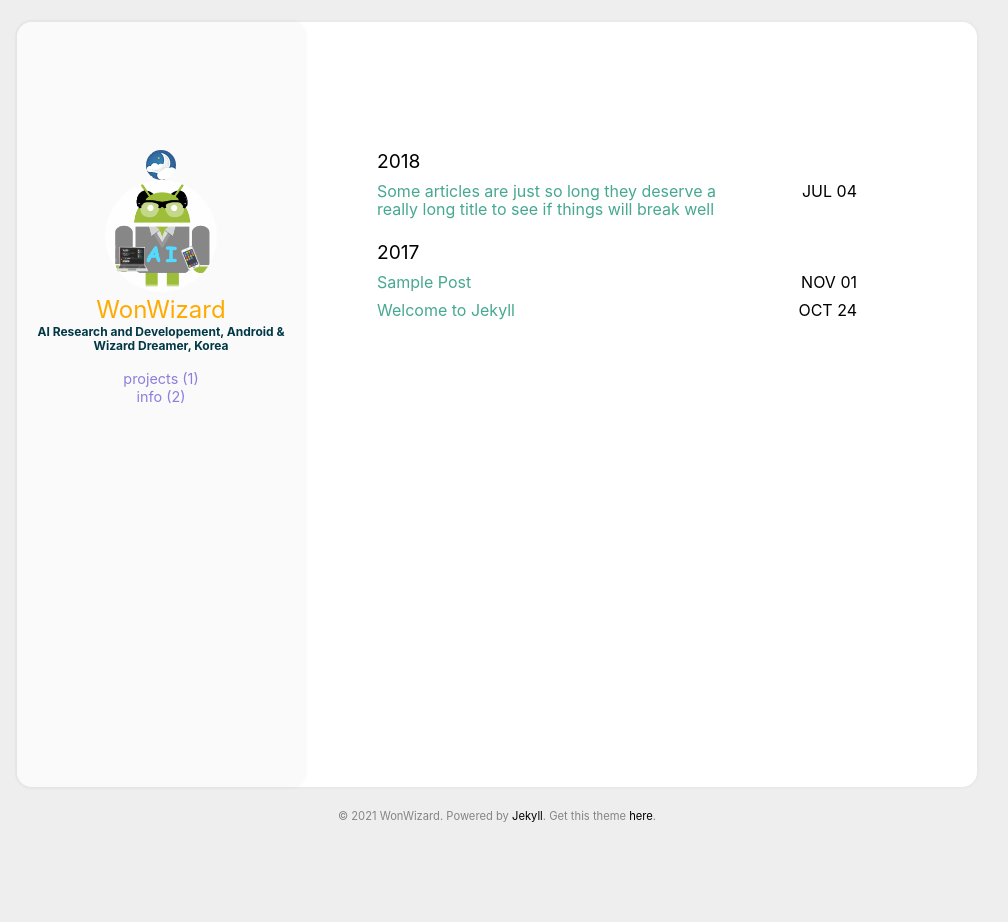
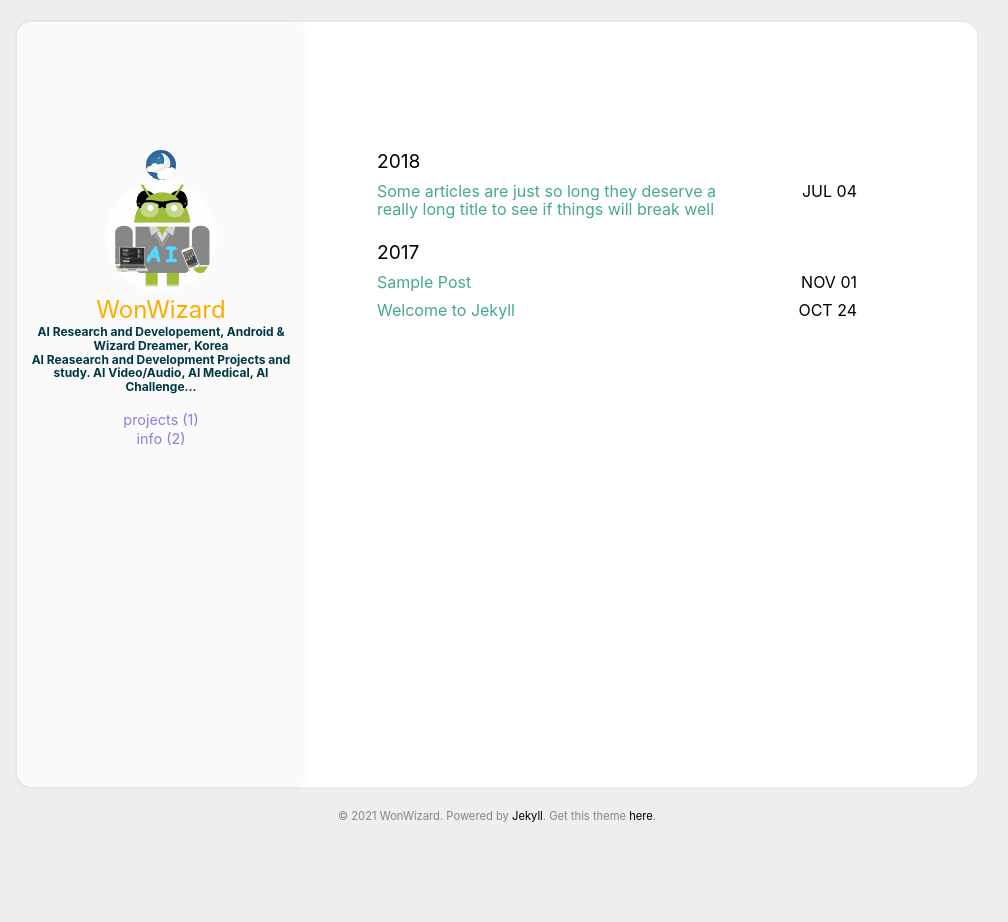
Before and after one commit to wonwizard/wonwizard.github.io, a Jekyll site: the page built from index.html, in a window 1280 px wide. Shown: the whole page, without its empty margins (143-1151 px from the left). Built offline with Jekyll 4.4.1, drawn with Linux system fonts in a browser that asks for light colours.

Commit message:
Update _config.yml

```diff
--- a/_config.yml
+++ b/_config.yml
@@ -21,7 +21,8 @@ user:
   name: WonWizard
   pic: /assets/img/wonwizard.png
   picAlt: "wonwizard"
-  job: AI Research and Developement, Android & Wizard Dreamer, Korea
+  job: AI Research and Developement, Android & Wizard Dreamer, Korea <br>
+       AI Reasearch and Development Projects and study. AI Video/Audio, AI Medical, AI Challenge...
   aboutme: #true # comment this out if you don't need the 'about' page.
 
 exclude:
```
